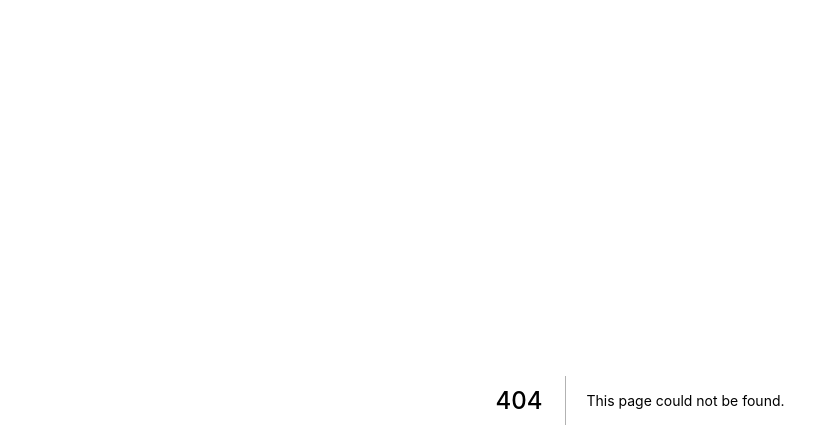
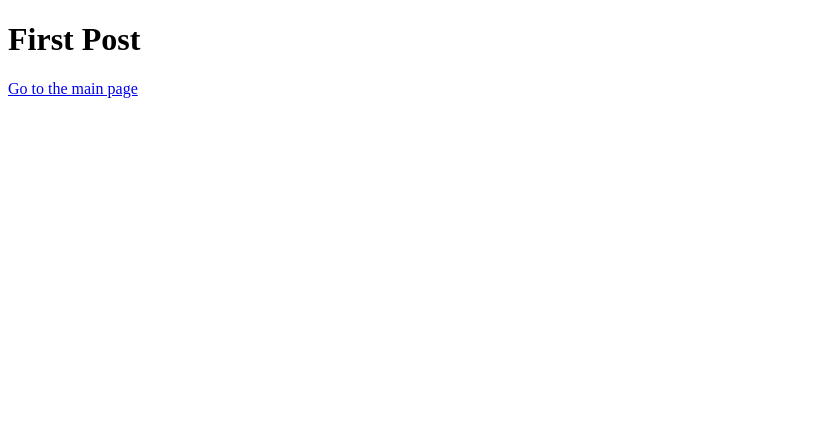
Before and after one commit to danjarosz/next-js-official-tutorial, a Next.js app: page /posts/first-post in a window 1280 px wide. Before the commit this address had no page. Shown: the top 448 px of the page, without its empty margins (0-839 px from the left). Built offline with nearby package versions, Linux system fonts and the light colour scheme.

Commit message:
feat: add FirstPage and Link

```diff
--- /dev/null
+++ b/pages/posts/first-post.js
@@ -0,0 +1,12 @@
+import Link from "next/link";
+
+const FirstPost = () => {
+  return (
+    <>
+      <h1>First Post</h1>
+      <Link href="/"><a>Go to the main page</a></Link>
+    </>
+  )
+}
+
+export default FirstPost;
```
